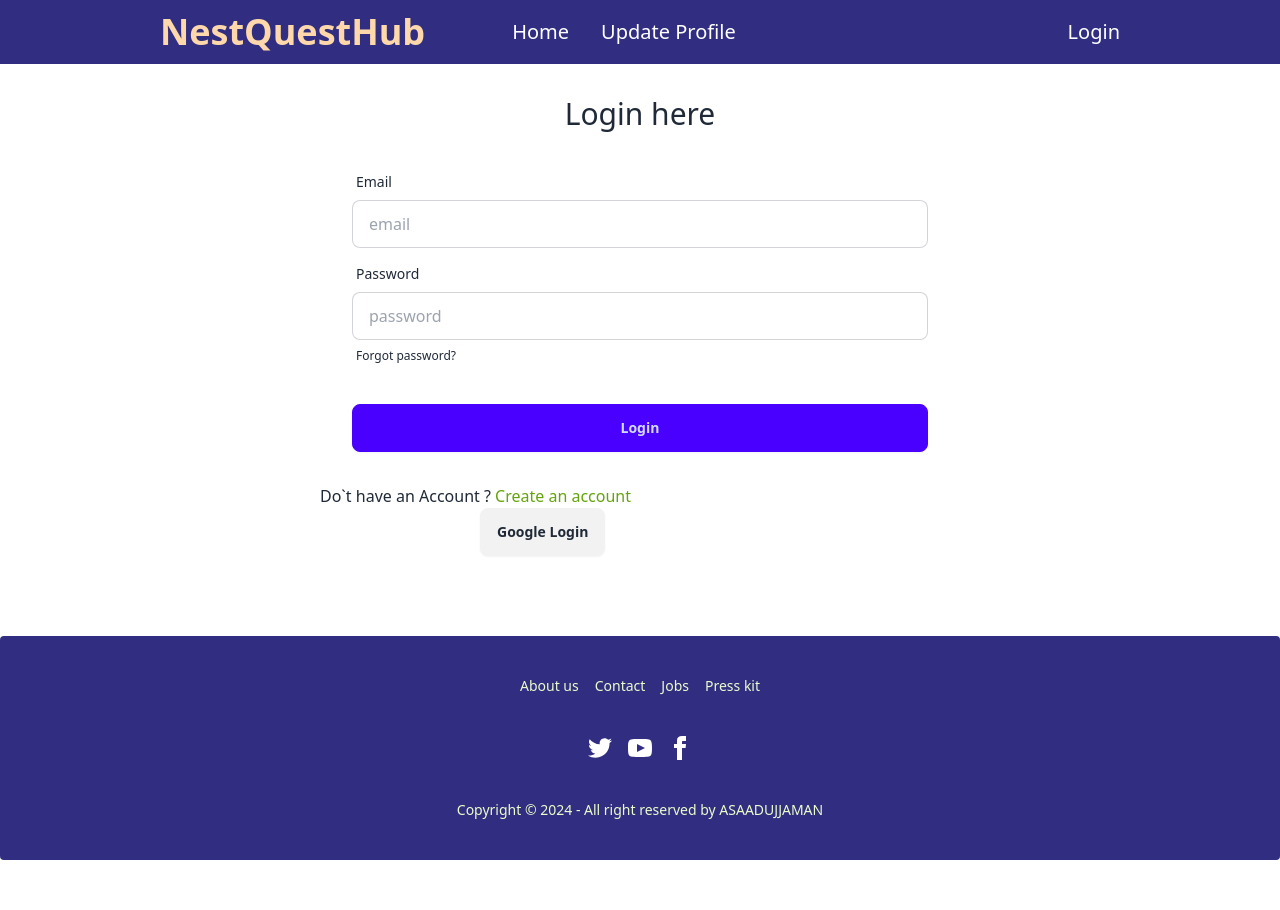
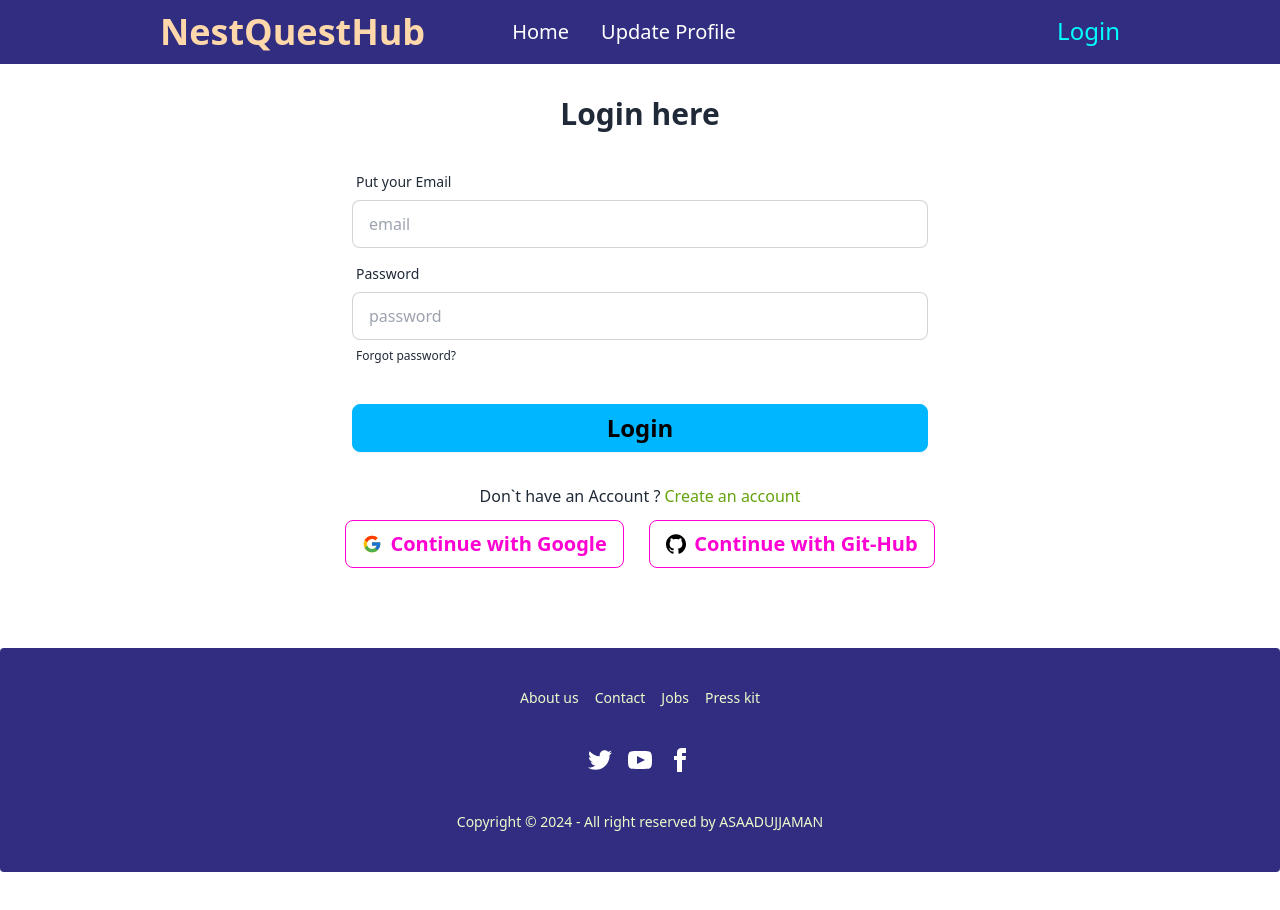
Before and after one commit to asadatik/Real-estate-A9, a React (Vite) app: page /login in a window 1280 px wide. Shown: the top 910 px of the page. Built offline with nearby package versions, Linux system fonts and the light colour scheme; no server answers.

Commit message:
added active route color

```diff
--- /dev/null
+++ b/src/Component/NavBar/NavBar.css
@@ -0,0 +1,4 @@
+ .active{
+     color: aqua;
+     font-size: x-large;
+}
--- a/src/Component/NavBar/Navbar.jsx
+++ b/src/Component/NavBar/Navbar.jsx
@@ -2,6 +2,7 @@ import { useContext } from "react";
 import { Link, NavLink } from "react-router-dom";
 import { AuthContext } from "../../Provider/AuthProvider";
 import userDefaultPic from '../../assets/user.png';
+import './NavBar.css'
 const Navbar = () => {
 
   const{user,LogOut} = useContext(AuthContext);
--- a/src/Pages/Login/Login.jsx
+++ b/src/Pages/Login/Login.jsx
@@ -1,6 +1,6 @@
 import { Link ,useLocation,useNavigate} from "react-router-dom";
-
-
+import { ImGithub } from "react-icons/im";
+import { FcGoogle } from "react-icons/fc";
 import { AuthContext } from "../../Provider/AuthProvider";
 import { useContext } from "react";
 import { Helmet } from "react-helmet-async";
@@ -57,11 +57,11 @@ import { Helmet } from "react-helmet-async";
     return (
         <div>
               <div className="mx-auto w-1/2 mt-8 ">
-           <h1 className="text-3xl text-center"  >Login here</h1>
+           <h1 className="text-3xl  font-semibold text-center"  >Login here</h1>
                 <form onSubmit={HandleLogin} className="card-body">
         <div className="form-control">
           <label className="label">
-            <span className="label-text">Email</span>
+            <span className="label-text">Put your Email</span>
           </label>
           <input type="email" placeholder="email"  name="email" className="input input-bordered" required />
         </div>
@@ -75,12 +75,18 @@ import { Helmet } from "react-helmet-async";
           </label>
         </div>
         <div className="form-control mt-6">
-          <button className="btn btn-primary">Login</button>
+          <button className="btn  text-2xl btn-info">Login</button>
         </div>
 
       </form>
-        <h1>Do`t have an Account ? <Link to='/register' className="text-lime-600" >Create an account</Link></h1>
-        <button onClick={handlegoogleLogin}   className="btn ml-40  " > Google Login </button>
+          <h1 className="text-center mb-3 text-md "  >Don`t have an Account ? <Link to='/register' className="text-lime-600" >Create an account</Link></h1>
+
+
+            <div className="  lg:flex  justify-evenly  "  >
+            <button onClick={handlegoogleLogin}    className="btn text-xl btn-outline btn-secondary " > <FcGoogle />  Continue with  Google </button>
+            <button className="btn text-xl btn-outline btn-secondary " >  <ImGithub className="text-black"  />   Continue with  Git-Hub </button>
+            </div>
+
             </div>
         </div>
     );
--- a/src/Pages/Register/Register.jsx
+++ b/src/Pages/Register/Register.jsx
@@ -52,23 +52,23 @@ const Register = () => {
 
 
        <div className="mx-auto w-1/2 mt-8 ">
-       <h1 className="text-3xl text-center"  >  Create An Account</h1>
+       <h1 className="text-3xl font-bold text-center"  >  Create An Account</h1>
             <form onSubmit={HandleLogin} className="card-body">
             <div className="form-control">
         <label className="label">
-        <span className="label-text">Name</span>
+        <span className="label-text"> Your  Name</span>
       </label>
       <input type="text"  placeholder="Your Name"  name="name" className="input input-bordered" required />
     </div>
     <div className="form-control">
       <label className="label">
-        <span className="label-text">photo</span>
+        <span className="label-text"> Your  photo Url  </span>
       </label>
       <input type="text" placeholder="photo url"  name="photo" className="input input-bordered" required />
     </div>
     <div className="form-control">
       <label className="label">
-        <span className="label-text">Email</span>
+        <span className="label-text">   Email</span>
       </label>
       <input type="email" placeholder="email"  name="email" className="input input-bordered" required />
     </div>
@@ -82,10 +82,10 @@ const Register = () => {
       </label>
     </div>
     <div className="form-control mt-6">
-      <button className="btn btn-primary">Register</button>
+      <button className="btn btn-secondary">Register</button>
     </div>
   </form>
-    <h1>Already have an Account ? < Link to='/login' className="text-lime-600" >Login</Link></h1>
+      <h1 className="text-center text-lg  "  >Already have an Account ? < Link to='/login' className="text-lime-600" >Login</Link></h1>
  </div>
     </div>
     );
```
